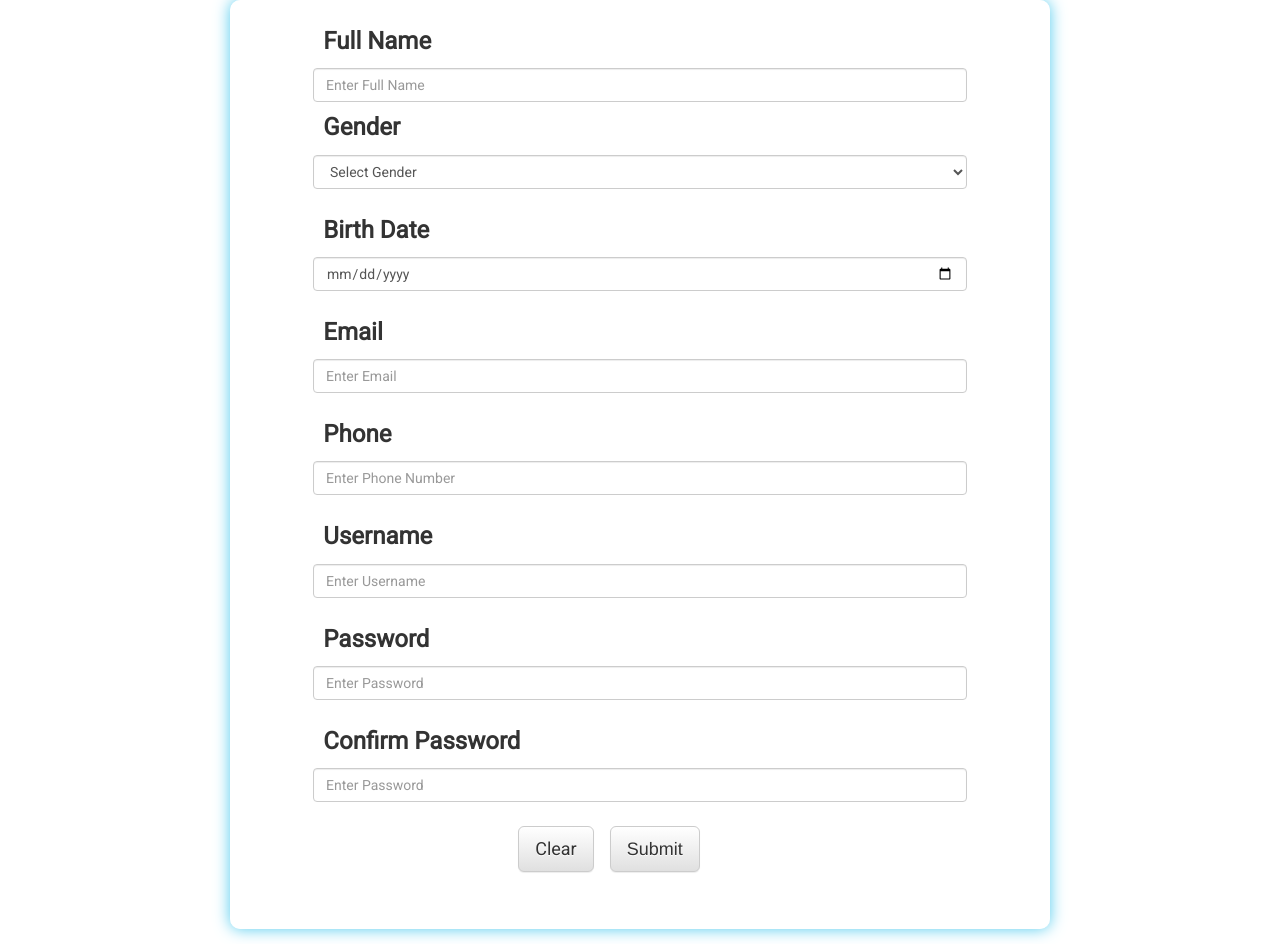
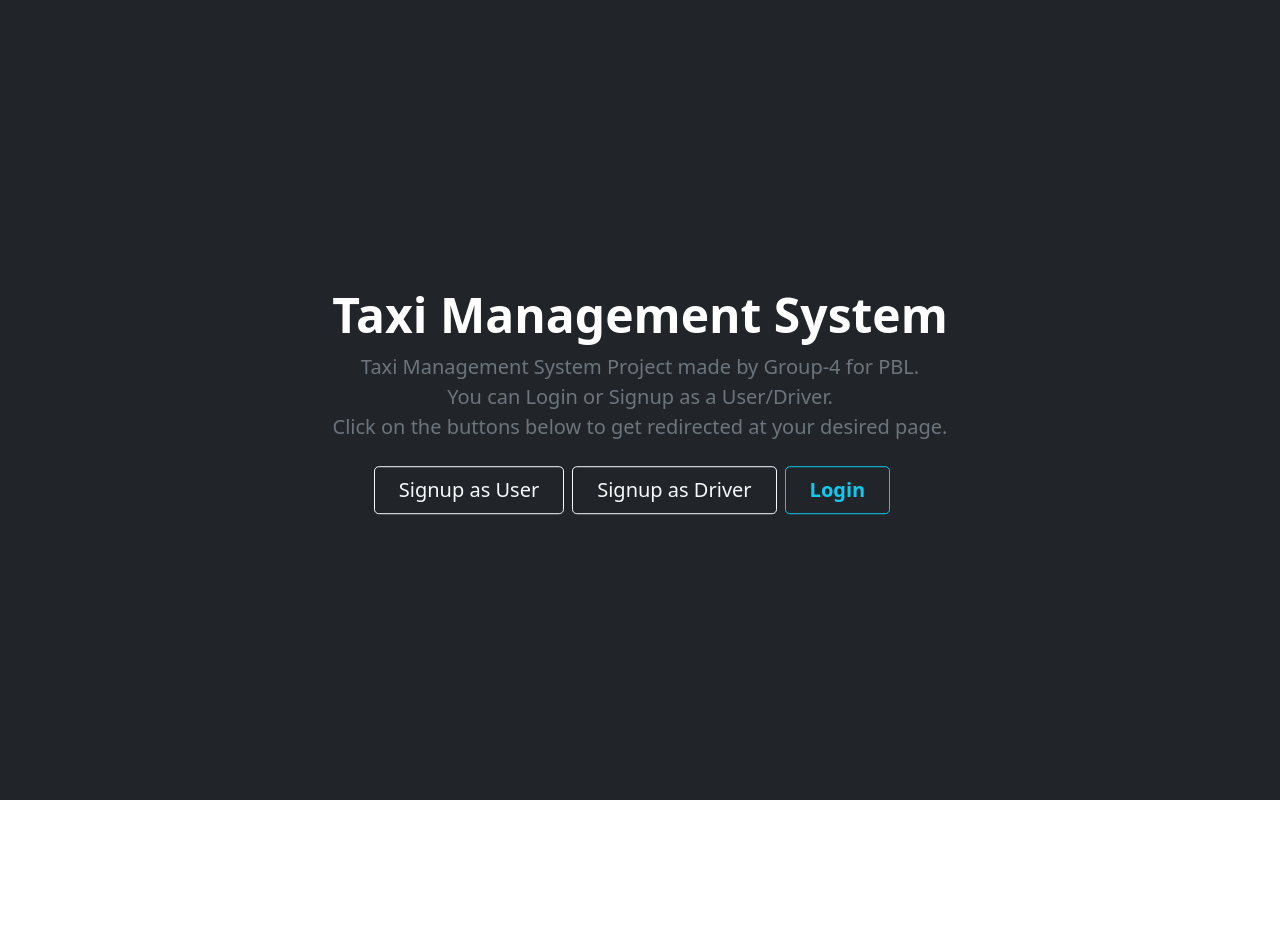
Before and after one commit to OutdatedGuy/Sem-5-PBL-Code, a website: page public/index.html in a window 1280 px wide. After the commit the page ends 800 px from the top, so only its background shows below. Drawn offline with nearby package versions, Linux system fonts and the light colour scheme; files that its build step writes are made by us from their sources.

Commit message:
Added new home page

```diff
--- a/public/index.html
+++ b/public/index.html
@@ -1,118 +1,25 @@
 <!DOCTYPE html>
 <html lang="en">
 
-  <head>
+<head>
     <meta charset="utf-8">
     <meta name="viewport" content="width=device-width, initial-scale=1.0, shrink-to-fit=no">
-    <title>PBL User Registration</title>
-    <link rel="stylesheet" href="https://cdnjs.cloudflare.com/ajax/libs/twitter-bootstrap/3.4.1/css/bootstrap.min.css">
-    <link rel="stylesheet"
-      href="https://cdnjs.cloudflare.com/ajax/libs/twitter-bootstrap/3.4.1/css/bootstrap-theme.min.css">
-    <link rel="stylesheet" href="https://fonts.googleapis.com/css?family=Roboto">
-    <link rel="stylesheet" href="assets/css/Responsive-Form-1.css">
-    <link rel="stylesheet" href="assets/css/Responsive-Form.css">
+    <title>Home</title>
+    <link rel="stylesheet" href="https://cdn.jsdelivr.net/npm/bootstrap@5.1.3/dist/css/bootstrap.min.css">
     <link rel="stylesheet" href="assets/css/styles.css">
-  </head>
+</head>
 
-  <body>
-    <div class="container">
-      <div>
-        <form>
-          <div class="form-group">
-            <div id="formdiv">
-              <div class="row" style="margin-right:0px;margin-left:0px;padding-top:24px;">
-                <div class="col-md-8 col-md-offset-1">
-                  <p style="margin-left:2%;font-family:Roboto, sans-serif;font-size:24px;">
-                    <strong>Full Name</strong>
-                  </p>
-                </div>
-                <div class="col-md-10 col-md-offset-1"><input required class="form-control" type="text"
-                    style="margin-left:0px;font-family:Roboto, sans-serif;" name="fullName" placeholder="Enter Full Name"></div>
-              </div>
-              <div class="row" style="margin-right:0px;margin-left:0px;padding-top:24px;margin-top:-16px;">
-                <div class="col-md-8 col-md-offset-1">
-                  <p style="margin-left:2%;font-family:Roboto, sans-serif;font-size:24px;">
-                    <strong>Gender </strong>
-                  </p>
-                </div>
-                <div class="col-md-10 col-md-offset-1"><select required class="form-control"
-                    style="font-family:Roboto, sans-serif;" name="gender">
-                      <option value="">Select Gender</option>
-                      <option value="Male">Male</option>
-                      <option value="Female">Female</option>
-                  </select></div>
-              </div>
-              <div class="row" style="margin-right:0px;margin-left:0px;padding-top:24px;">
-                <div class="col-md-8 col-md-offset-1">
-                  <p style="margin-left:2%;font-family:Roboto, sans-serif;font-size:24px;">
-                    <strong>Birth Date</strong>
-                  </p>
-                </div>
-                <div class="col-md-10 col-md-offset-1"><input required class="form-control"
-                    style="font-family:Roboto, sans-serif;" name="birthDate" type="date"></div>
-              </div>
-              <div class="row" style="margin-right:0px;margin-left:0px;padding-top:24px;">
-                <div class="col-md-8 col-md-offset-1">
-                  <p style="margin-left:2%;font-family:Roboto, sans-serif;font-size:24px;">
-                    <strong>Email</strong>
-                  </p>
-                </div>
-                <div class="col-md-10 col-md-offset-1"><input required class="form-control" type="email"
-                    style="margin-left:0px;font-family:Roboto, sans-serif;" name="email" placeholder="Enter Email">
-                </div>
-              </div>
-              <div class="row" style="margin-right:0px;margin-left:0px;padding-top:24px;">
-                <div class="col-md-8 col-md-offset-1">
-                  <p style="margin-left:2%;font-family:Roboto, sans-serif;font-size:24px;">
-                    <strong>Phone</strong>
-                  </p>
-                </div>
-                <div class="col-md-10 col-md-offset-1"><input required class="form-control" type="tel"
-                    style="margin-left:0px;font-family:Roboto, sans-serif;" name="phone"
-                    placeholder="Enter Phone Number"></div>
-              </div>
-              <div class="row" style="margin-right:0px;margin-left:0px;padding-top:24px;">
-                <div class="col-md-8 col-md-offset-1">
-                  <p style="margin-left:2%;font-family:Roboto, sans-serif;font-size:24px;">
-                    <strong>Username</strong>
-                  </p>
-                </div>
-                <div class="col-md-10 col-md-offset-1"><input required class="form-control" type="text"
-                    style="margin-left:0px;font-family:Roboto, sans-serif;" name="userName" placeholder="Enter Username"></div>
-              </div>
-              <div class="row" style="margin-right:0px;margin-left:0px;padding-top:24px;">
-                <div class="col-md-8 col-md-offset-1">
-                  <p style="margin-left:2%;font-family:Roboto, sans-serif;font-size:24px;">
-                    <strong>Password</strong>
-                  </p>
-                </div>
-                <div class="col-md-10 col-md-offset-1"><input required class="form-control" type="password"
-                    style="margin-left:0px;font-family:Roboto, sans-serif;" name="password"
-                    placeholder="Enter Password"></div>
-              </div>
-              <div class="row" style="margin-right:0px;margin-left:0px;padding-top:24px;">
-                <div class="col-md-8 col-md-offset-1">
-                  <p style="margin-left:2%;font-family:Roboto, sans-serif;font-size:24px;">
-                    <strong>Confirm Password</strong>
-                  </p>
-                </div>
-                <div class="col-md-10 col-md-offset-1"><input required class="form-control" type="password"
-                    style="margin-left:0px;font-family:Roboto, sans-serif;" name="confirmPassword"
-                    placeholder="Enter Password"></div>
-              </div>
-              <div class="row" style="margin-right:0px;margin-left:0px;padding-top:24px;">
-                <div class="col-md-4 col-md-offset-4 col-xs-12 col-xs-offset-0"><button class="btn btn-default btn-lg"
-                    style="font-family:Roboto, sans-serif;" type="reset">Clear </button><button
-                    class="btn btn-default btn-lg" style="margin-left:16px;" id="submit-btn" type="submit">Submit </button></div>
-              </div>
+<body>
+    <div id="hero" class="bg-dark text-secondary px-4 py-5 text-center" style="height: 100vh; width: 100vw;">
+        <div id="hero-div" class="py-5">
+            <h1 class="display-5 fw-bold text-white"><strong>Taxi Management System</strong><br></h1>
+            <div class="col-lg-6 mx-auto">
+                <p class="fs-5 mb-4">Taxi Management System Project made by Group-4 for PBL.<br>You can Login or Signup as a User/Driver.<br>Click on the buttons below to get redirected at your desired page.</p>
+                <div class="d-grid gap-2 d-sm-flex justify-content-sm-center"><a class="btn btn-outline-light btn-lg px-4" role="button" href="./signup-user/">Signup as User</a><a class="btn btn-outline-light btn-lg px-4" role="button" href="./signup-driver/">Signup as Driver<br></a><a class="btn btn-outline-info btn-lg px-4 me-sm-3 fw-bold" role="button" href="./login/">Login</a></div>
             </div>
-          </div>
-        </form>
-      </div>
+        </div>
     </div>
-    <script src="https://cdnjs.cloudflare.com/ajax/libs/jquery/3.2.1/jquery.min.js"></script>
-    <script src="https://cdnjs.cloudflare.com/ajax/libs/twitter-bootstrap/3.4.1/js/bootstrap.min.js"></script>
-    <script src="./assets/js/index.js"></script>
-  </body>
+    <script src="https://cdn.jsdelivr.net/npm/bootstrap@5.1.3/dist/js/bootstrap.bundle.min.js"></script>
+</body>
 
 </html>
```
